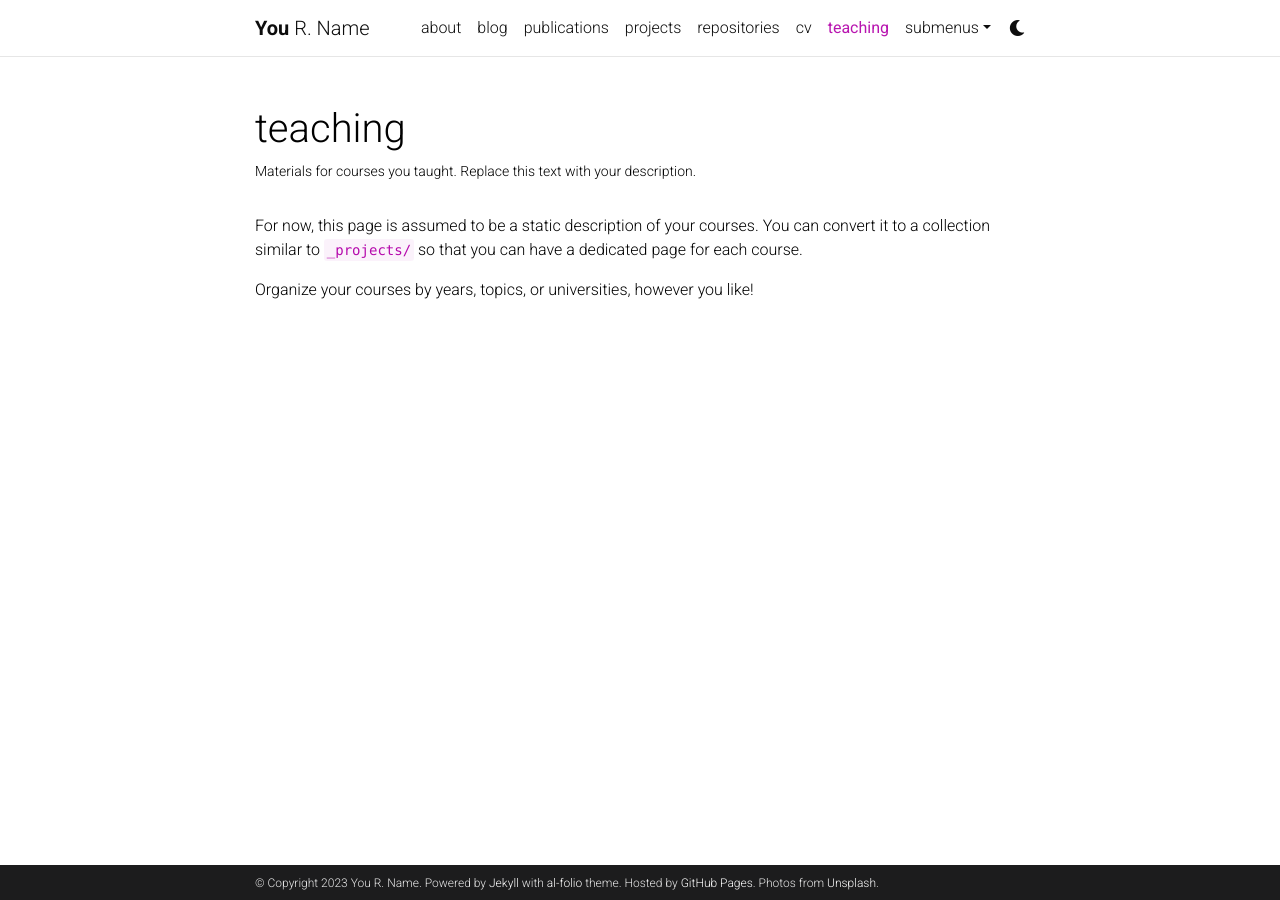
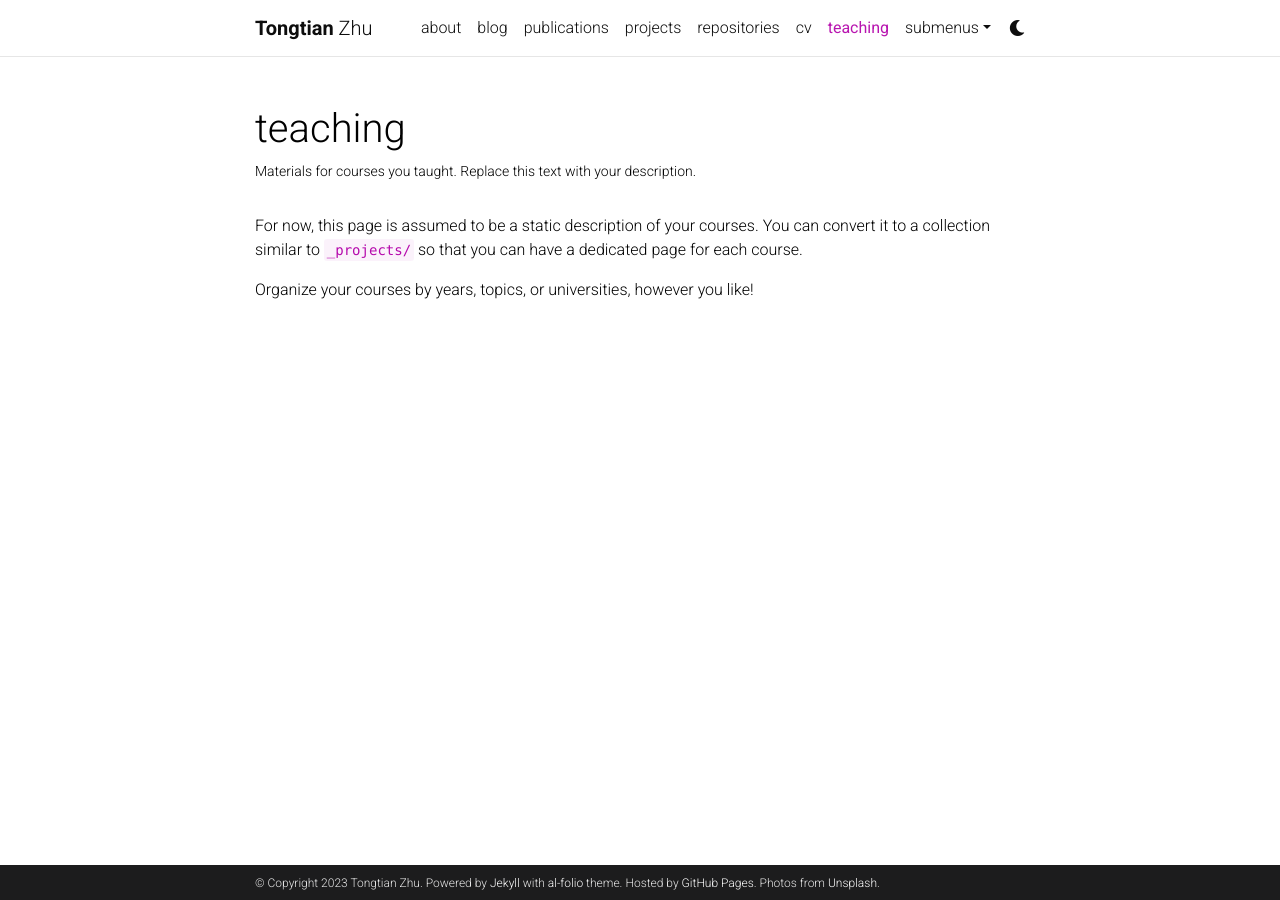
Before and after one commit to Raiden-Zhu/Raiden-Zhu.github.io, a Jekyll site: the page built from _pages/teaching.md, in a window 1280 px wide. Built offline with Jekyll 4.4.1, drawn with Linux system fonts in a browser that asks for light colours; comment, search, counter and statistics services are not loaded; a style sheet for code colours, icons or effects is not loaded.

Commit message:
Update _config.yml

```diff
--- a/_config.yml
+++ b/_config.yml
@@ -3,10 +3,10 @@
 # -----------------------------------------------------------------------------
 
 title: blank # the website title (if blank, full name will be used instead)
-first_name: You
-middle_name: R.
-last_name: Name
-email: you@example.com
+first_name: Tongtian
+middle_name:
+last_name: Zhu
+email: raiden@zju.edu.cn
 description: > # the ">" symbol means to ignore newlines until "footer_text:"
   A simple, whitespace theme for academics. Based on [*folio](https://github.com/bogoli/-folio) design.
 footer_text: >
```
